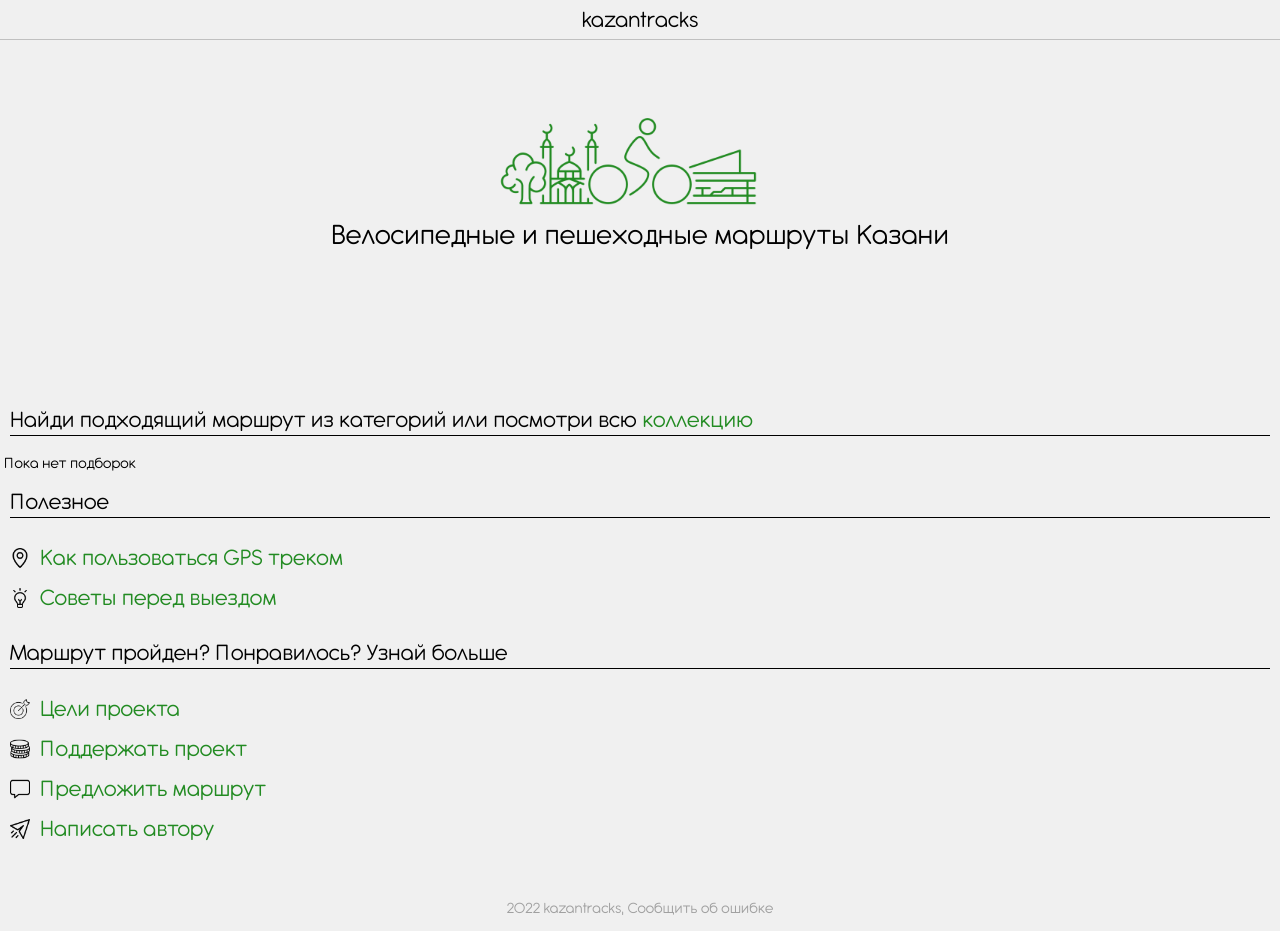
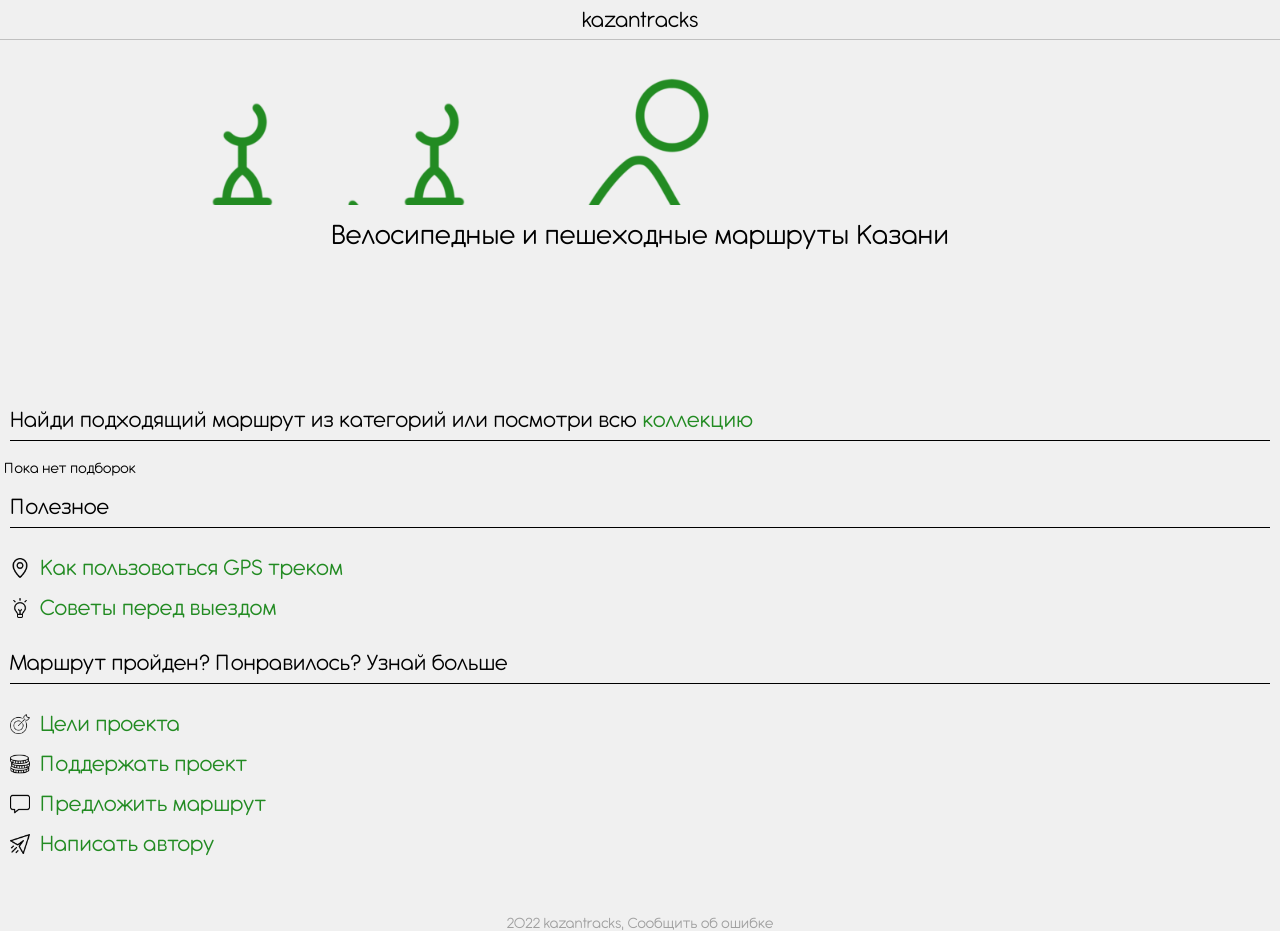
Before and after one commit to ma-petrov/routsweb, a Django app: page /routs/ in a window 1280 px wide. Shown: the top 931 px of the page. Run offline with Django 3.2, Linux system fonts and the light colour scheme; data that the repository does not hold is empty; some libraries are stand-ins or nearby versions.

Commit message:
update index layout (10)

```diff
--- a/static/css/index.css
+++ b/static/css/index.css
@@ -16,10 +16,16 @@
 }
 
 .index-header-pic {
-    width: 300px;
     height: 150px;
     object-fit: cover;
 }
+@media (max-device-width : 1499px) {
+    .index-header-pic {width: inherit;}
+}
+@media (min-device-width : 1500px) {
+    .index-header-pic {width: 300px;}
+}
+
 
 .index-header-text-container {
     display: flex;
@@ -63,7 +69,10 @@
     margin-bottom: calc(var(--margin) * 2);
 }
 @media (max-device-width : 1499px) {
-    .index-paragraph-header {line-height: 30px;}
+    .index-paragraph-header {
+        line-height: 30px;
+        padding-bottom: calc(var(--margin) * 0.5);
+    }
 }
 @media (min-device-width : 1500px) {
     .index-paragraph-header {line-height: 40px;}
```
